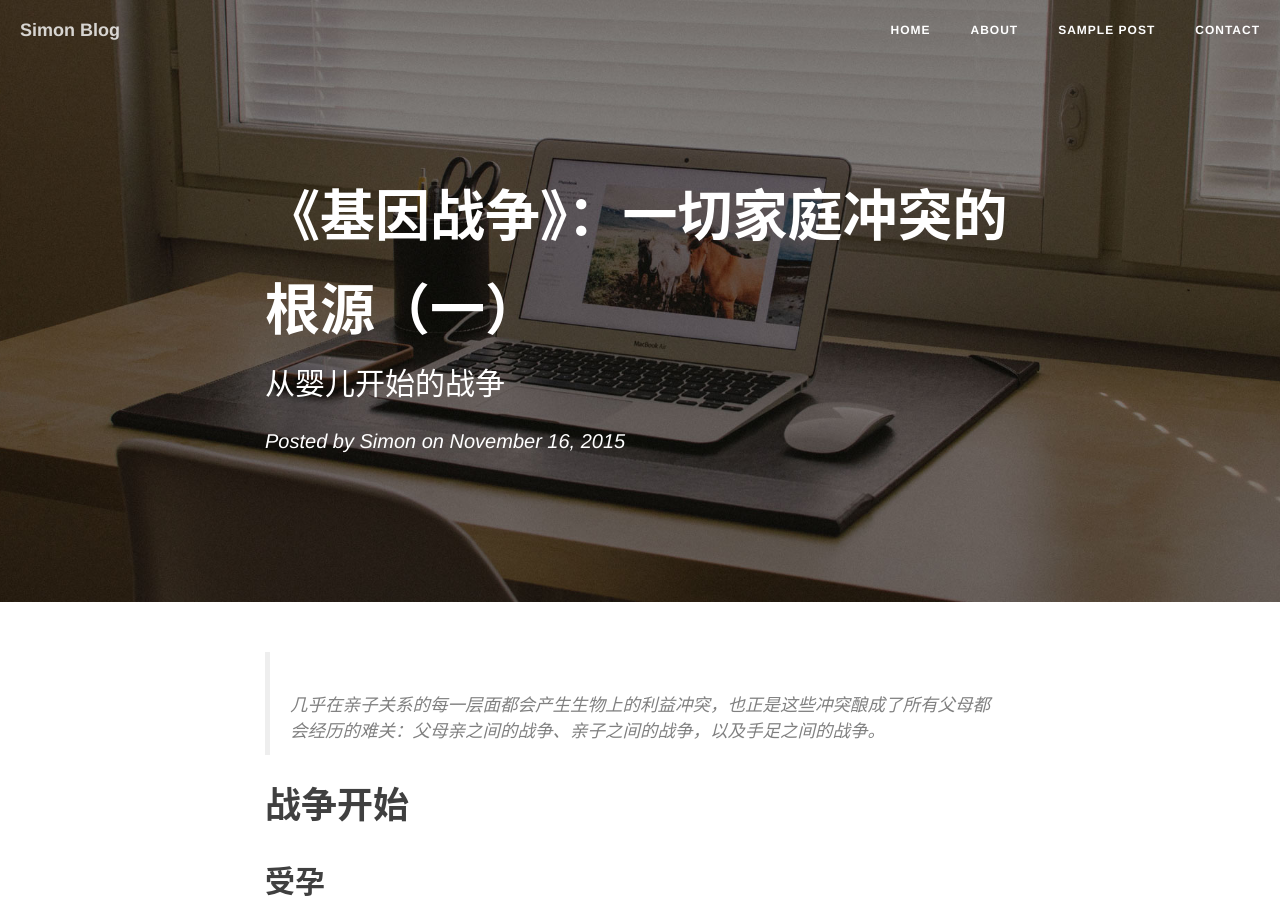
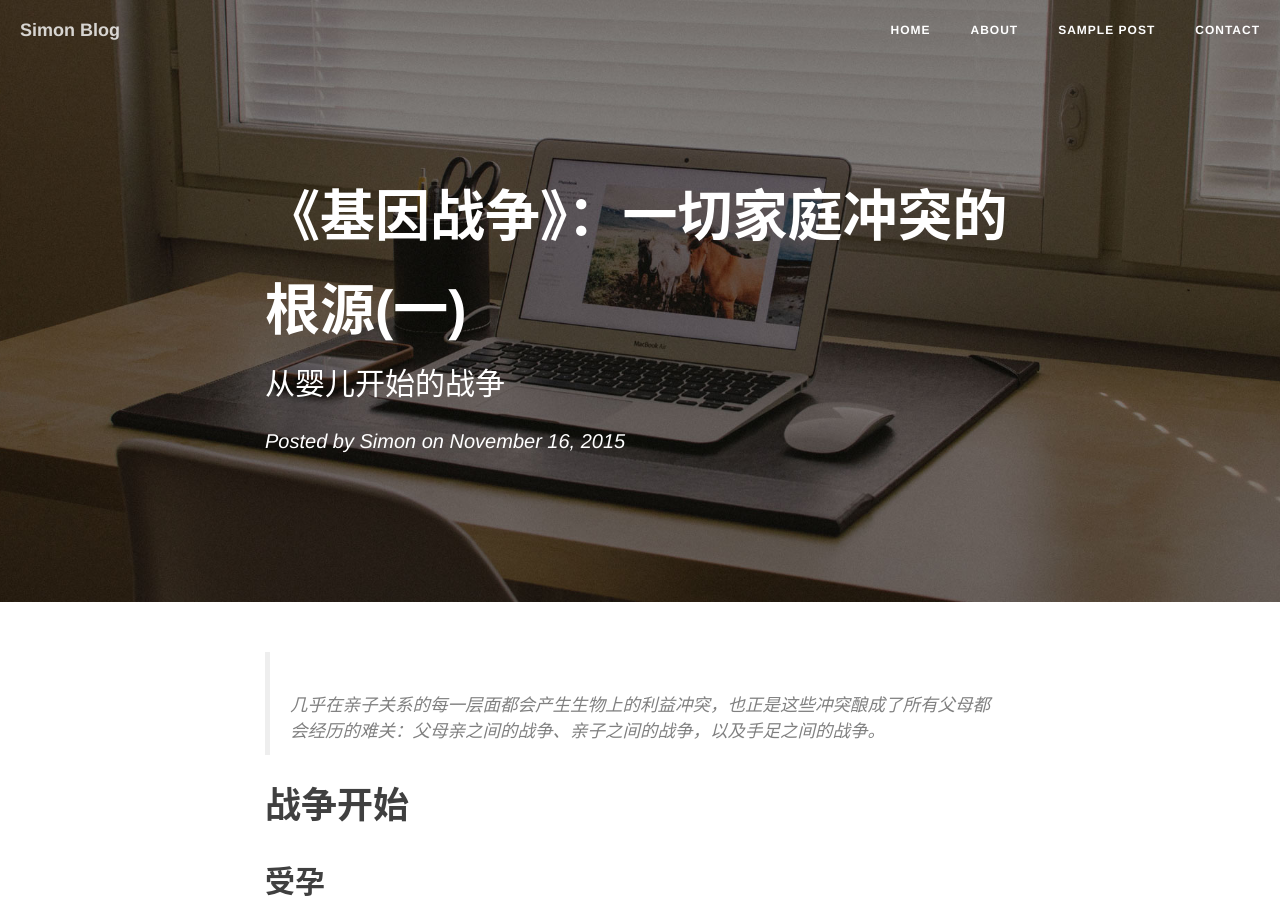
Before and after one commit to SimonAppBoy/SimonAppBoy.github.io, a Jekyll site: the page built from _posts/2015-11-16-gene-war-1.markdown, in a window 1280 px wide and 900 px high. Built offline with Jekyll 4.4.1, drawn with Linux system fonts in a browser that asks for light colours; nearby versions of some CDN libraries.

```diff
--- a/_posts/2015-11-16-gene-war-1.markdown
+++ b/_posts/2015-11-16-gene-war-1.markdown
@@ -1,6 +1,6 @@
 ---
 layout:     post
-title:      "《基因战争》：一切家庭冲突的根源（一）"
+title:      "《基因战争》：一切家庭冲突的根源(一)"
 subtitle:   "从婴儿开始的战争"
 date:   2015-11-16
 author:     "Simon"
```
